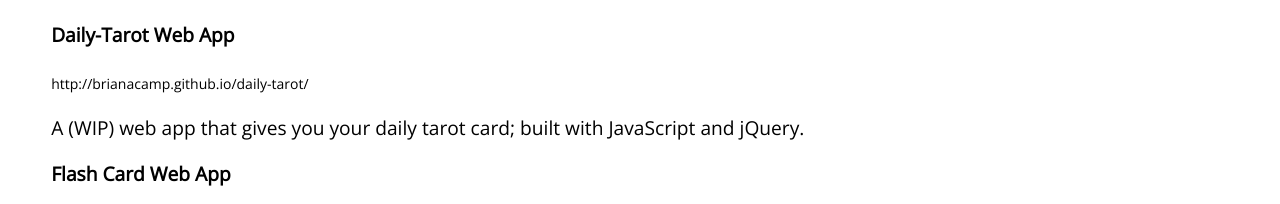
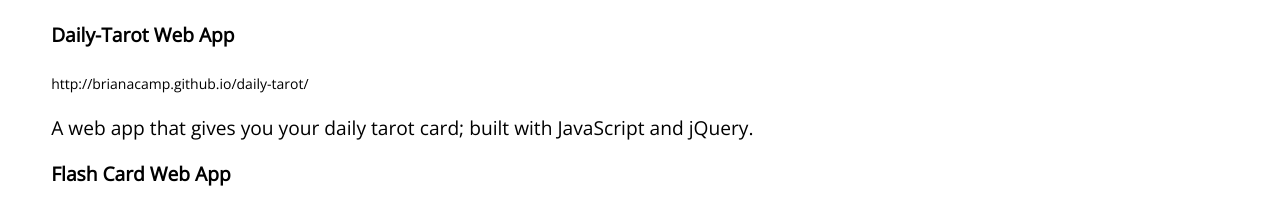
Before and after one commit to BrianaCamp/BrianaCamp.github.io, a plain HTML site: page resume.html in a window 1280 px wide. Shown: the part 1010-1214 px from the top of the page. Drawn offline with nearby package versions, Linux system fonts and the light colour scheme.

Commit message:
changed wording in resume

```diff
--- a/resume.html
+++ b/resume.html
@@ -76,7 +76,7 @@
   <h2>Projects</h2>
   <p class="head">Daily-Tarot Web App</p>
   <p><a class="project-website" href="http://brianacamp.github.io/daily-tarot/" target="_blank">http://brianacamp.github.io/daily-tarot/</a></p>
-  <p>A (WIP) web app that gives you your daily tarot card; built with JavaScript and jQuery.</p>
+  <p>A web app that gives you your daily tarot card; built with JavaScript and jQuery.</p>
 
   <p class="head">Flash Card Web App</p>
   <p><a class="project-website" href="https://github.com/BrianaCamp/angular-flashcards" target="_blank">https://github.com/BrianaCamp/angular-flashcards</a></p>
```
